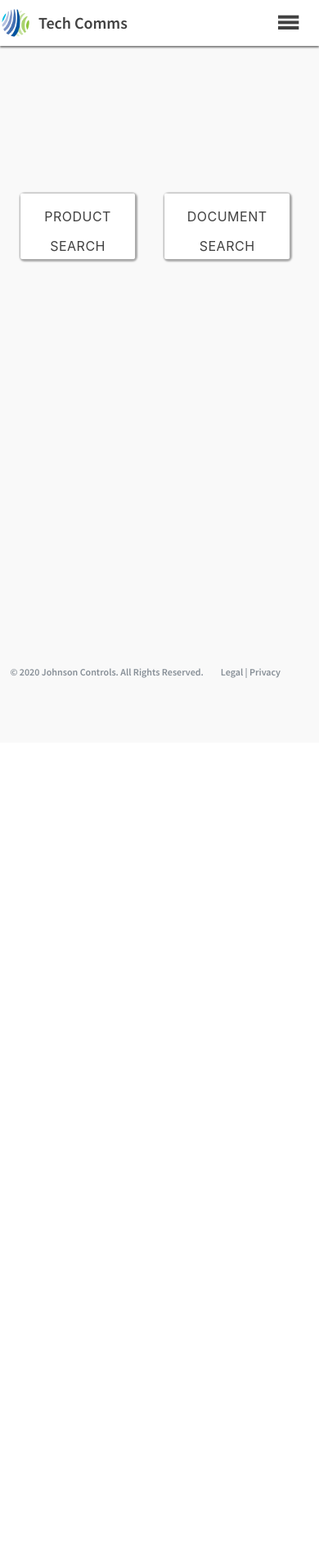
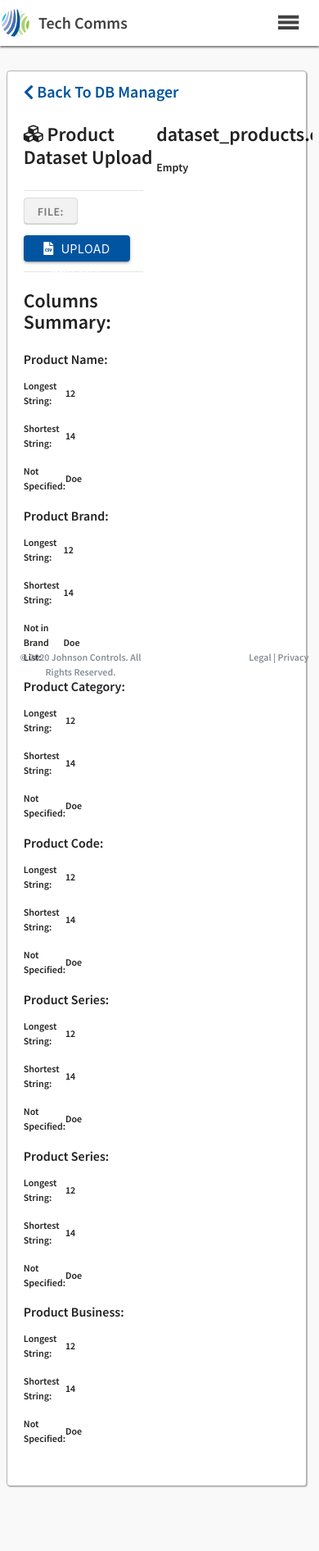
Before and after one commit to LukaszMalucha/Coverage-Vue, a Django app: page /db/db-manager in a window 390 px wide. Shown: the top 1892 px of the page at 82% size. Before the commit the page ends 827 px from the top, so only its background shows below. Run offline with Django 3.2, Linux system fonts and the light colour scheme; some libraries are stand-ins or nearby versions.

Commit message:
dataset visuals

```diff
--- a/db_manager/templates/db-manager.html
+++ b/db_manager/templates/db-manager.html
@@ -1,182 +1,189 @@
-<!DOCTYPE html>
-{% load static %}
-<html>
-
-<head>
-    <meta charset="utf-8"/>
-    <meta name="viewport" content="width=device-width, initial-scale=1, minimum-scale=1.0, maximum-scale=1.0">
-    <meta http-equiv="X-UA-Compatible" content="ie=edge">
-    <title>Tech Comms Dashboard</title>
-    <meta name="Description"
-          content="Tech Comms Dashboard">
-    <link rel="shortcut icon" type="image/png" href="{% static 'img/logo.png' %}"/>
-
-    <link href="https://fonts.googleapis.com/icon?family=Material+Icons" rel="stylesheet">
-
-    <!-- Materialize-->
-    <link rel="stylesheet" href="https://cdnjs.cloudflare.com/ajax/libs/materialize/1.0.0/css/materialize.min.css">
-    <!-- FontAwesome Styles-->
-    <link rel="stylesheet" href="https://use.fontawesome.com/releases/v5.4.2/css/all.css"
-          integrity="sha384-/rXc/GQVaYpyDdyxK+ecHPVYJSN9bmVFBvjA/9eOB+pb3F2w2N6fc5qB9Ew5yIns" crossorigin="anonymous">
-    <!-- Fonts-->
-    <link href="https://fonts.googleapis.com/css?family=Source+Sans+Pro:400,600&display=swap" rel="stylesheet">
-    <!-- jQuery-->
-    <script src="https://cdnjs.cloudflare.com/ajax/libs/jquery/3.3.1/jquery.min.js"></script>
-
-    <!-- Material Icons-->
-    <link href="https://fonts.googleapis.com/icon?family=Material+Icons" rel="stylesheet">
-
-    <!-- Custom Styles-->
-    <link href="{% static 'css/custom-styles.css' %}" rel="stylesheet"/>
-    <link href="{% static 'css/navbar.css' %}" rel="stylesheet"/>
-    <link href="{% static 'css/data.css' %}" rel="stylesheet"/>
-
-
-
-    {% block extrahead %}{% endblock %} {% block head_js %} {% endblock head_js %}
-
-</head>
-
-<body>
-<div id="wrapper">
-    <!-- TOP NAVBAR -->
-    {% block navbar %}
-    <nav class="navbar navbar-default top-navbar" role="navigation">
-        <div class="navbar-header">
-            <a class="navbar-brand" href="/">
-                <img src="{% static 'img/logo.png' %}" alt="JC Logo"
-                     class="img-logo"/>
-            </a>
-            <a class="navbar-brand" href="/">
-                Tech Comms
+{% extends "base.html" %} {% load static %}{% load materializecss %}
+{% block extrahead %}
+<div id="page-index">
+  <div class="dashboard-cards">
+    <div class="row row-break">
+    </div>
+    <div class="row row-cards">
+      <div class="card card-description">
+        <div class="row plain-element left-align row-back">
+          <a>
+            <i class="fas fa-chevron-left"></i> Back To DB Manager
           </a>
         </div>
-        <ul class="nav navbar-top-links navbar-right">
-            <li><a class="nav-link" href="/qrgen"><i class="fas fa-qrcode"></i><b>QRC Gen</b></a></li>
-            <li><a class="nav-link" href="/api/"><i class="fas fa-terminal"></i><b>REST Api</b></a>
-            </li>
-            <li><a class="nav-link"
-                   href="{% url 'db_manager:db-manager' %}"><i class="fas fa-database"></i>
-                <b>DB Manager</b></a></li>
-            <li><a class='dropdown-trigger nav-link' href='#' data-target='dropdown-user' id="user_dropdown"><i
-                    class="fas fa-caret-down"></i><b>
-                {% if user.is_authenticated %}
-                {{ user }}
-                {% else %}
-                Login/Register
-                {% endif %}
-            </b></a></li>
-            <li><a href="#" data-target="mobile-demo" class="sidenav-trigger"><i class="material-icons" id="trigger">menu</i></a>
-            </li>
-        </ul>
-    </nav>
-
-    <!-- DROPDOWN -->
-    <ul id="dropdown-user" class="dropdown-content">
-        {% if user.is_authenticated %}
-        <li><a href="{% url 'user:profile' %}"><i class="fas fa-sign-out-alt"></i> My Profile</a></li>
-        <li><a href="{% url 'user:logout' %}"><i class="fas fa-sign-out-alt"></i> Log Out</a></li>
-        {% else %}
-        <li><a href="{% url 'user:login' %}"><i class="fa fa-user fa-fw"></i> Log In</a></li>
-        <li><a href="{% url 'user:register' %}"><i class="fas fa-tasks"></i> Register</a></li>
-        {% endif %}
-    </ul>
-
-
-    <!-- MOBILE -->
-    <ul class="sidenav" id="mobile-demo">
-        <li><a class="dropdown-button waves-effect waves-dark" href="/api/"><i class="fas fa-qrcode"></i><b>QRC Gen</b></a></li>
-        <li><a class="dropdown-button waves-effect waves-dark" href="/api/"><i
-                class="fas fa-terminal"></i><b>REST Api</b></a></li>
-        <li><a class="dropdown-button waves-effect waves-dark"
-               href="/"><i class="fab fa-github"></i> <b>DB Manager</b></a>
-        </li>
-        {% if user.is_authenticated %}
-        <li><a href="{% url 'user:profile' %}"><i class="fas fa-sign-out-alt"></i> My Profile</a></li>
-        <li><a class="dropdown-button waves-effect waves-dark" href="{% url 'user:logout' %}"><i
-                class="fas fa-sign-out-alt"></i><b>Log Out {{ user.name }}</b></a></li>
-        {% else %}
-        <li><a class="dropdown-button waves-effect waves-dark" href="{% url 'user:login' %}"><i
-                class="fa fa-user"></i><b> Log In</b></a></li>
-        <li><a class="dropdown-button waves-effect waves-dark" href="{% url 'user:register' %}"><i
-                class="fas fa-tasks"></i><b> Register</b></a></li>
-        {% endif %}
-    </ul>
-    {% endblock %}
-    <!-- PAGE-INDEX-->
-    <div id="page-index">
-    <div class="row header">
-        <div class="row top-menu">
-            <div class="col s8 m8 l8 plain-element text-left">
+        <br>
+        <div class="row plain-element">
+          <div class="col s6 m6 l5 plain-element">
+            <div class="row plain-element left-align">
+              <h3><i class="fas fa-cubes"></i> Product Dataset Upload</h3>
+            </div>
+            <div class="row row-functions left-align">
+              <form action="{% url 'db_manager:db-manager' %}" method="POST" enctype="multipart/form-data">
+                {% csrf_token %}
+                <div class="file-field input-field csv-field">
+                  <div class="btn btn-file">
+                    <span>File:</span>
+                    <input type="file" name="csv_file" id="csv_file" accept=".csv" required="True" class="form-control">
+                  </div>
+                  <div class="file-path-wrapper">
+                    <input class="file-path validate csv-input" type="text">
+                  </div>
+                </div>
+                <button type="submit" class="btn btn-document">
+                  <i class="fas fa-file-csv"></i>&nbsp; Upload CSV File
+                </button>
+              </form>
+            </div>
+            <div class="row plain-element ">
+              <div class="row plain-element left-align">
+                <h4>Columns Summary:</h4>
+              </div>
+              <div class="row plain-element left-align">
+                <h6>Product Name:</h6>
+              </div>
+              <div class="row plain-element left-align">
+                <table class="table-overview">
+                  <tr>
+                    <td class="td-category">Longest String:</td>
+                    <td>12</td>
+                  </tr>
+                  <tr>
+                    <td class="td-category">Shortest String:</td>
+                    <td>14</td>
+                  </tr>
+                  <tr>
+                    <td class="td-category">Not Specified:</td>
+                    <td>Doe</td>
+                  </tr>
+                </table>
+              </div>
+              <div class="row plain-element left-align">
+                <h6>Product Brand:</h6>
+              </div>
+              <div class="row plain-element left-align">
+                <table class="table-overview">
+                  <tr>
+                    <td class="td-category">Longest String:</td>
+                    <td>12</td>
+                  </tr>
+                  <tr>
+                    <td class="td-category">Shortest String:</td>
+                    <td>14</td>
+                  </tr>
+                  <tr>
+                    <td class="td-category">Not in Brand List:</td>
+                    <td>Doe</td>
+                  </tr>
+                </table>
+              </div>
+              <div class="row plain-element left-align">
+                <h6>Product Category:</h6>
+              </div>
+              <div class="row plain-element left-align">
+                <table class="table-overview">
+                  <tr>
+                    <td class="td-category">Longest String:</td>
+                    <td>12</td>
+                  </tr>
+                  <tr>
+                    <td class="td-category">Shortest String:</td>
+                    <td>14</td>
+                  </tr>
+                  <tr>
+                    <td class="td-category">Not Specified:</td>
+                    <td>Doe</td>
+                  </tr>
+                </table>
+              </div>
+              <div class="row plain-element left-align">
+                <h6>Product Code:</h6>
+              </div>
+              <div class="row plain-element left-align">
+                <table class="table-overview">
+                  <tr>
+                    <td class="td-category">Longest String:</td>
+                    <td>12</td>
+                  </tr>
+                  <tr>
+                    <td class="td-category">Shortest String:</td>
+                    <td>14</td>
+                  </tr>
+                  <tr>
+                    <td class="td-category">Not Specified:</td>
+                    <td>Doe</td>
+                  </tr>
+                </table>
+              </div>
+              <div class="row plain-element left-align">
+                <h6>Product Series:</h6>
+              </div>
+              <div class="row plain-element left-align">
+                <table class="table-overview">
+                  <tr>
+                    <td class="td-category">Longest String:</td>
+                    <td>12</td>
+                  </tr>
+                  <tr>
+                    <td class="td-category">Shortest String:</td>
+                    <td>14</td>
+                  </tr>
+                  <tr>
+                    <td class="td-category">Not Specified:</td>
+                    <td>Doe</td>
+                  </tr>
+                </table>
+              </div>
+              <div class="row plain-element left-align">
+                <h6>Product Series:</h6>
+              </div>
+              <div class="row plain-element left-align">
+                <table class="table-overview">
+                  <tr>
+                    <td class="td-category">Longest String:</td>
+                    <td>12</td>
+                  </tr>
+                  <tr>
+                    <td class="td-category">Shortest String:</td>
+                    <td>14</td>
+                  </tr>
+                  <tr>
+                    <td class="td-category">Not Specified:</td>
+                    <td>Doe</td>
+                  </tr>
+                </table>
+              </div>
+              <div class="row plain-element left-align">
+                <h6>Product Business:</h6>
+              </div>
+              <div class="row plain-element left-align">
+                <table class="table-overview">
+                  <tr>
+                    <td class="td-category">Longest String:</td>
+                    <td>12</td>
+                  </tr>
+                  <tr>
+                    <td class="td-category">Shortest String:</td>
+                    <td>14</td>
+                  </tr>
+                  <tr>
+                    <td class="td-category">Not Specified:</td>
+                    <td>Doe</td>
+                  </tr>
+                </table>
               </div>
             </div>
           </div>
-    <div class="dashboard-cards">
-        <div class="row row-break"></div>
-        <div class="row row-cards">
-            <div class="col m2 plain-element"></div>
-            <div class="col m4 plain-element">
-            <router-link :to="{ name: 'brands'}">
-                <div class="card menu-card">
-                    <div class="card-image"><img
-
-                            class="img responsive">
+          <div class="col s6 m6 l7 plain-element">
+            <div class="row plain-element left-align">
+              <h3> dataset_products.csv</h3>
             </div>
-                      <button class="btn btn-menu-card">
-                        Product Search
-                      </button>
-                  </div>
-                  </router-link>
-            </div>
-            <div class="col m4 plain-element">
-                <router-link :to="{ name: 'documents'}">
-                    <div class="card menu-card">
-                        <div class="card-image"><img
-
-                                class="img responsive">
-                        </div>
-                        <router-link :to="{ name: 'documents'}">
-                          <button class="btn btn-menu-card">
-                            Document Search
-                          </button>
-                        </router-link>
-                        </div>
-                </router-link>
-            </div>
-            <div class="col m2 plain-element"></div>
+            <div class="row plain-element left-align">
+             {{data | safe}}
             </div>
           </div>
         </div>
-
-     {% block content %}
-
-     {% endblock %}
-</div>
-<!-- /. WRAPPER  -->
-<div class="footer">
-    <div class="row plain-element">
-        <div class="col m6 footer-left">
-        <p><a target="_blank" href="https://www.johnsoncontrols.com">© 2020 Johnson Controls. All Rights Reserved.</a></p>
-        </div>
-        <div class="col m6 footer-right">
-            <p><a target="_blank" href="https://www.johnsoncontrols.com/legal/terms">Legal</a> |
-               <a target="_blank" href="https://www.johnsoncontrols.com/legal/privacy">Privacy </a>
-            </p>
       </div>
     </div>
   </div>
-<!-- Bootstrap Js -->
-<script src="https://maxcdn.bootstrapcdn.com/bootstrap/3.3.7/js/bootstrap.min.js"
-        integrity="sha384-Tc5IQib027qvyjSMfHjOMaLkfuWVxZxUPnCJA7l2mCWNIpG9mGCD8wGNIcPD7Txa"
-        crossorigin="anonymous"></script>
-<!-- Materialize Js -->
-<script src="https://cdnjs.cloudflare.com/ajax/libs/materialize/1.0.0/js/materialize.min.js"></script>
-
-<!-- custom JS -->
-<script src="{% static 'js/custom-scripts.js' %}"></script>
-
-{% block js %}
+</div>
 {% endblock %}
-</body>
-
-</html>
--- a/db_manager/views.py
+++ b/db_manager/views.py
@@ -1,6 +1,11 @@
 from django.shortcuts import redirect, render
+from db_manager.utils import dataset_products_upload, dataset_documents_upload, dataset_topics_upload
+import os
+from django.conf import settings
 
-from db_manager.utils import dataset_products_upload, dataset_documents_upload, dataset_topics_upload
+import pandas as pd
+
+dataset_test_path = os.path.join(settings.BASE_DIR, "db_manager/datasets/dataset_test.csv")
 
 
 def products_upload(request):
@@ -14,6 +19,7 @@
     dataset_documents_upload()
     return redirect('/')
 
+
 def topics_upload(request):
     """Upload products dataset"""
     dataset_topics_upload()
@@ -21,4 +27,11 @@
 
 
 def db_manager(request):
-    return render(request, 'db-manager.html')
+    if request.method == 'POST':
+        csv_file = request.FILES["csv_file"]
+        data = pd.read_csv(csv_file, encoding='utf-8-sig')
+        # DUPLCATY
+
+        return render(request, 'db-manager.html', {'data': data.to_html()})
+
+    return render(request, 'db-manager.html', {'data': "Empty"})
--- a/frontend/src/components/NotFoundComponent.vue
+++ b/frontend/src/components/NotFoundComponent.vue
@@ -12,7 +12,7 @@
       <br clear="right"/>
 
       <div class="mainContent">
-          <p class="p-error">HTTP 404 Error - The page you are were looking for appears <br> to have been moved, deleted or does not exist</p>
+          <p class="p-error">HTTP 404 Error - The page you are looking for appears <br> to have been moved, deleted or does not exist</p>
 
           <p class="p-error"><strong>You can try:</strong></p>
           <ul class="ul-error">
--- a/frontend/webpack-stats.json
+++ b/frontend/webpack-stats.json
@@ -1 +1 @@
-{"status":"done","publicPath":"http://127.0.0.1:8080/","chunks":{"app":[{"name":"bundle.js","publicPath":"http://127.0.0.1:8080/bundle.js","path":"C:\\Workshop\\TechComms_Dashboard\\frontend\\dist\\bundle.js"},{"name":"app.80bbd7930aae1c7604c5.hot-update.js","publicPath":"http://127.0.0.1:8080/app.80bbd7930aae1c7604c5.hot-update.js","path":"C:\\Workshop\\TechComms_Dashboard\\frontend\\dist\\app.80bbd7930aae1c7604c5.hot-update.js"}]}}
+{"status":"done","publicPath":"http://127.0.0.1:8080/","chunks":{"app":[{"name":"bundle.js","publicPath":"http://127.0.0.1:8080/bundle.js","path":"C:\\Workshop\\TechComms_Dashboard\\frontend\\dist\\bundle.js"}]}}
--- a/static/css/custom-styles.css
+++ b/static/css/custom-styles.css
@@ -55,7 +55,9 @@
     margin-right: 0;
 }
 
-
+.hide {
+  display: none;
+}
 
 
 /*------------------------------------------------------------------------------
--- a/static/css/data.css
+++ b/static/css/data.css
@@ -238,7 +238,7 @@
 .row-functions {
     margin: 10px 0px !important;
     width: 90%;
-    padding: 0px;
+    padding: 2px 0px;
     border-style: solid;
     border-color: rgba(0,0,0,0.1);
     border-width: 1px 0 1px 0;
@@ -252,9 +252,9 @@
     background: #0054a0;
     border-radius: 4px;
     font-size: 16px;
-    margin: 10px 20px 10px 0px;
-    height: 32px;
-    line-height: 32px;
+    margin: 8px 16px 10px 0px;
+    height: 32px !important;
+    line-height: 32px !important;
 }
 
 .btn-document i {
@@ -457,6 +457,74 @@
 }
 
 /*----------------------------------------------
+    DATABASE UPLOAD
+------------------------------------------------*/
+
+.file-field .btn-file {
+  background-color: #f2f2f2;
+  color: #777777;
+  font-weight: 600;
+  border: 1px solid #ddd;
+  border-radius: 4px;
+  height: 32px;
+  line-height: 32px;
+  margin: 6px 0px;
+  box-shadow: 0 0px 0px 0 rgba(0,0,0,0.14),0 1px 1px -1px rgba(0,0,0,0.12),0 1px 1px 0 rgba(0,0,0,0.2);
+}
+
+.csv-field {
+  margin: 0px 0px;
+}
+
+.csv-field input[type="text"]:not(.browser-default) {
+  margin-bottom: 0px;
+  font-size: 18px;
+}
+
+
+.csv-field input.valid[type="text"]:not(.browser-default) {
+  box-shadow: 0 1px 0 0 transparent;
+  color: #4CAF50;
+  font-size: 18px;
+  margin-bottom: 0px;
+}
+
+.csv-input{
+    border-bottom: 0px solid transparent !important;
+    box-shadow: 0 0px 0 0 transparent;
+    height: 32px;
+    line-height: 32px;
+    margin-bottom: 0px;
+}
+
+.table-overview tr {
+  border-bottom: 0px solid transparent;
+}
+
+.table-overview td {
+  padding: 8px 0px;
+  font-size: 12px;
+}
+
+.td-category {
+  width: 30%;
+}
+
+.dataframe tr {
+  border-bottom: 0px solid transparent;
+}
+
+.dataframe td ,th {
+  text-align: center;
+  padding: 6px 2px;
+  font-size: 12px;
+}
+
+
+
+
+
+/*----------------------------------------------
     MEDIA QUERIES
 ------------------------------------------------*/
 
--- a/static/js/custom-scripts.js
+++ b/static/js/custom-scripts.js
@@ -1,9 +1,5 @@
 $('.dropdown-trigger').dropdown();
 
-
-$(".alert").delay(3000).fadeOut(200, function() {
-    $(this).alert('close');
-});
 
 
 $(document).ready(function() {
--- a/templates/base.html
+++ b/templates/base.html
@@ -52,7 +52,7 @@
             </a>
         </div>
         <ul class="nav navbar-top-links navbar-right">
-            <li><a class="nav-link" href="/brands"><i class="fas fa-cube"></i><b>Product Search</b></a></li>
+            <li><a class="nav-link" href="/brands"><i class="fas fa-cubes"></i><b>Product Search</b></a></li>
             <li><a class="nav-link" href="/documents"><i class="fas fa-file"></i><b>Document Search</b></a></li>
 
             <li><a class="nav-link"
```
Also changed, not shown: db_manager/templates/BrandDetails.html (added, +170 -0 lines), 1 other file. Lines whose indentation alone changed are shown as unchanged.
